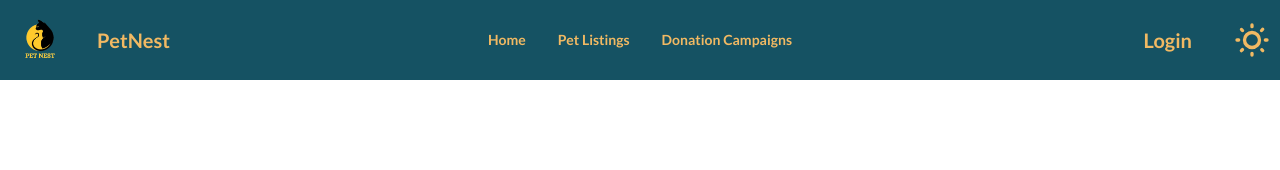
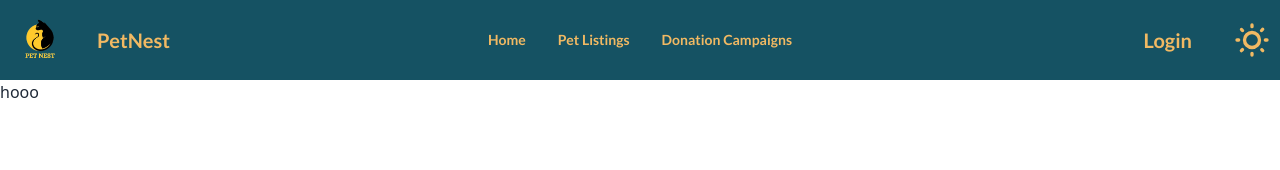
Before and after one commit to RaisaNuzhat/PetNest, a React (Vite) app: page / in a window 1280 px wide. Shown: the top 170 px of the page. Built offline with nearby package versions, Linux system fonts and the light colour scheme; no server answers.

Commit message:
register page done

```diff
--- /dev/null
+++ b/src/Pages/DonationCampaigns.jsx
@@ -0,0 +1,12 @@
+
+
+const DonationCampaigns = () => {
+    return (
+        <div>
+            <h2>hi</h2>
+
+        </div>
+    );
+};
+
+export default DonationCampaigns;
--- /dev/null
+++ b/src/Pages/Home.jsx
@@ -0,0 +1,11 @@
+
+
+const Home = () => {
+    return (
+        <div>
+            <h2>hooo</h2>
+        </div>
+    );
+};
+
+export default Home;
--- /dev/null
+++ b/src/Pages/PetListing.jsx
@@ -0,0 +1,11 @@
+
+
+const PetListing = () => {
+    return (
+        <div>
+            <h2>hi</h2>
+        </div>
+    );
+};
+
+export default PetListing;
--- a/src/components/NavBar.jsx
+++ b/src/components/NavBar.jsx
@@ -21,7 +21,7 @@ const NavBar = () => {
     }
     return (
         <div>
-            <div className="navbar bg-[#155263] text-[#f1b963] font-Lato lg:text-xl text-[16px] lg:font-semibold ">
+            <div className="navbar bg-[#155263]  text-[#f1b963] font-Lato lg:text-xl text-[16px] lg:font-semibold ">
                 <div className="navbar-start">
                     <div className="dropdown">
                         <div tabIndex={0} role="button" className="btn btn-ghost lg:hidden">
@@ -53,7 +53,7 @@ const NavBar = () => {
                 <div className="navbar-center hidden lg:flex lg:justify-around">
                     <ul className="menu menu-horizontal px-1">
                         <li>
-                            <Link to='/'>Home</Link>
+                            <Link to='/' >Home</Link>
                         </li>
                         <li>
                             <Link to='/petlisting'>Pet Listings</Link>
```
Also changed, not shown: src/Routes/Routes.jsx (+16 -1 lines).
